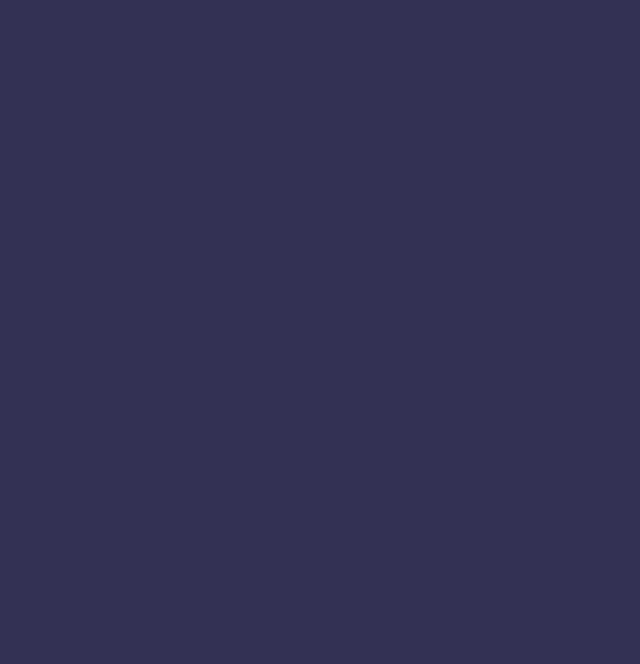
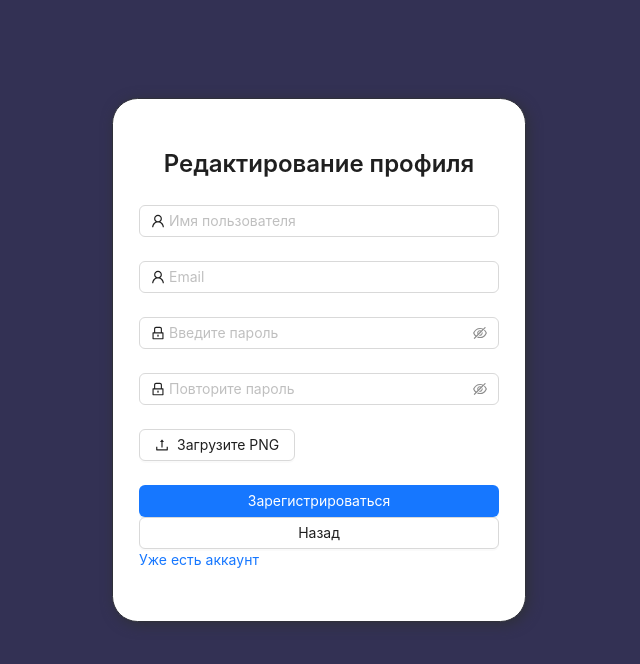
Before and after one commit to VladFomin17/jnews-app, a React (Vite) app: page /account/edit in a window 1280 px wide. Before the commit this address had no page. Shown: the top 664 px of the page, without its empty margins (321-961 px from the left). Built offline with nearby package versions, Linux system fonts and the light colour scheme; no server answers.

Commit message:
add edit profile form

```diff
--- a/src/App.tsx
+++ b/src/App.tsx
@@ -2,6 +2,7 @@ import {BrowserRouter, Route, Routes} from "react-router-dom";
 import LoginPage from "./pages/LoginPage/LoginPage.tsx";
 import SignUpPage from "./pages/SignUpPage/SignUpPage.tsx";
 import PersonalPage from "./pages/PersonalPage/PersonalPage.tsx";
+import EditProfilePage from "./pages/EditProfilePage/EditProfilePage.tsx";
 
 const App = () => {
     return (
@@ -10,6 +11,7 @@ const App = () => {
                 <Route path="/" element={<LoginPage />} />
                 <Route path="/sign-up" element={<SignUpPage />} />
                 <Route path="/account" element={<PersonalPage />} />
+                <Route path="/account/edit" element={<EditProfilePage />} />
             </Routes>
         </BrowserRouter>
     );
--- a/src/modules/PersonalAccount/components/PersonalAccount.module.css
+++ b/src/modules/PersonalAccount/components/PersonalAccount.module.css
@@ -8,6 +8,12 @@
 .contentContainer {
     display: flex;
     flex-direction: column;
+    gap: 1vw;
+}
+
+.actionButtons {
+    display: flex;
+    flex-direction: row;
     gap: 1vw;
 }
 
--- a/src/modules/PersonalAccount/components/PersonalAccount.tsx
+++ b/src/modules/PersonalAccount/components/PersonalAccount.tsx
@@ -8,6 +8,7 @@ import {BASE_API, defaultAvatar} from "../../../constants/baseApi.ts";
 
 const PersonalAccount = () => {
     const {
+        navigate,
         userData,
         isLoading,
         error,
@@ -79,11 +80,14 @@ const PersonalAccount = () => {
                             Выйти
                         </Button>
                     </div>
-                    {userData?.avatar === defaultAvatar && (
-                        <Upload {...uploadProps}>
-                            <Button icon={<UploadOutlined />}>Загрузить фото</Button>
-                        </Upload>
-                    )}
+                    <div className={classes.actionButtons}>
+                        {userData?.avatar === defaultAvatar && (
+                            <Upload {...uploadProps}>
+                                <Button icon={<UploadOutlined />}>Загрузить фото</Button>
+                            </Upload>
+                        )}
+                        <Button onClick={() => navigate('/account/edit')}>Редактировать</Button>
+                    </div>
                 </div>
                 :
                 <div className={'spin'}>
--- a/src/modules/SingUpForm/components/SignUpForm.tsx
+++ b/src/modules/SingUpForm/components/SignUpForm.tsx
@@ -2,7 +2,7 @@ import classes from "./SignUpForm.module.css";
 import {Button, Form, Input, Spin, Typography, Upload, type UploadFile, type UploadProps} from "antd";
 import {LockOutlined, UserOutlined} from "@ant-design/icons";
 import { UploadOutlined } from '@ant-design/icons';
-import {useState} from "react";
+import {useEffect, useState} from "react";
 import type {SignUpUserType} from "../../../types/types.ts";
 import {useSignUp} from "../hooks/useSignUp.ts";
 import ErrorAlert from "../../../components/ErrorAlert/ErrorAlert.tsx";
@@ -29,13 +29,28 @@ const SignUpForm: React.FC<SignUpProps> = ({type = 'signUp'}) => {
     });
     const [fileList, setFileList] = useState<UploadFile[]>([]);
     const { error, setError, handleSignUp, isLoading, navigate } = useSignUp();
+    const [form] = Form.useForm();
+
+    useEffect(() => {
+        if (profileData) {
+            setUserData(prev => ({
+                ...prev,
+                username: profileData.username,
+                email: profileData.email,
+            }));
+            form.setFieldsValue({
+                username: profileData.username,
+                email: profileData.email,
+            });
+        }
+    }, [profileData, form]);
 
     function onChange(e: React.ChangeEvent<HTMLInputElement>) {
         const key = e.target.name;
         setUserData({...userData ,[key]: e.target.value});
     }
 
-    const onFinish = () => handleSignUp(userData);
+    const onFinish = () => handleSignUp(userData, type);
 
     const props: UploadProps = {
         maxCount: 1,
@@ -71,6 +86,7 @@ const SignUpForm: React.FC<SignUpProps> = ({type = 'signUp'}) => {
                 ? <>
                     <Typography.Title level={3}>{TITLES[type]}</Typography.Title>
                     <Form
+                        form={form}
                         name="signUp"
                         initialValues={{ remember: true }}
                         style={{ maxWidth: 360 }}
@@ -122,6 +138,9 @@ const SignUpForm: React.FC<SignUpProps> = ({type = 'signUp'}) => {
                             <Button block type="primary" htmlType="submit">
                                 Зарегистрироваться
                             </Button>
+                            <Button onClick={() => navigate(-1)} block variant="outlined">
+                                Назад
+                            </Button>
                             <a onClick={() => navigate('/')}>Уже есть аккаунт</a>
                         </Form.Item>
                     </Form></>
--- a/src/modules/SingUpForm/hooks/useSignUp.ts
+++ b/src/modules/SingUpForm/hooks/useSignUp.ts
@@ -8,7 +8,7 @@ export function useSignUp() {
     const [isLoading, setIsLoading] = useState(false);
     const [error, setError] = useState<string | null>(null);
 
-    async function handleSignUp(data: SignUpUserType) {
+    async function handleSignUp(data: SignUpUserType, type = 'signUp') {
         setIsLoading(true);
         setError(null);
 
@@ -18,19 +18,17 @@ export function useSignUp() {
             formData.append('password', data.password);
             formData.append('email', data.email);
             if (data.avatar) formData.append('avatar', data.avatar);
-            console.log('FormData entries:');
-            for (const pair of formData.entries()) {
-                console.log(pair[0], pair[1]);
-            }
+            const apiURL = type === 'signUp' ? 'auth/register' : 'user/edit';
+            const method = type === 'signUp' ? 'POST' : 'PATCH';
 
-            const response = await fetch(BASE_API + 'auth/register', {
-                method: 'POST',
+            const response = await fetch(BASE_API + apiURL, {
+                method: method,
                 body: formData,
                 credentials: 'include',
             });
 
             if (response.ok) {
-                navigate('/');
+                navigate(-1);
             } else {
                 const result = await response.text();
                 setError(result || 'Ошибка при регистрации');
```
